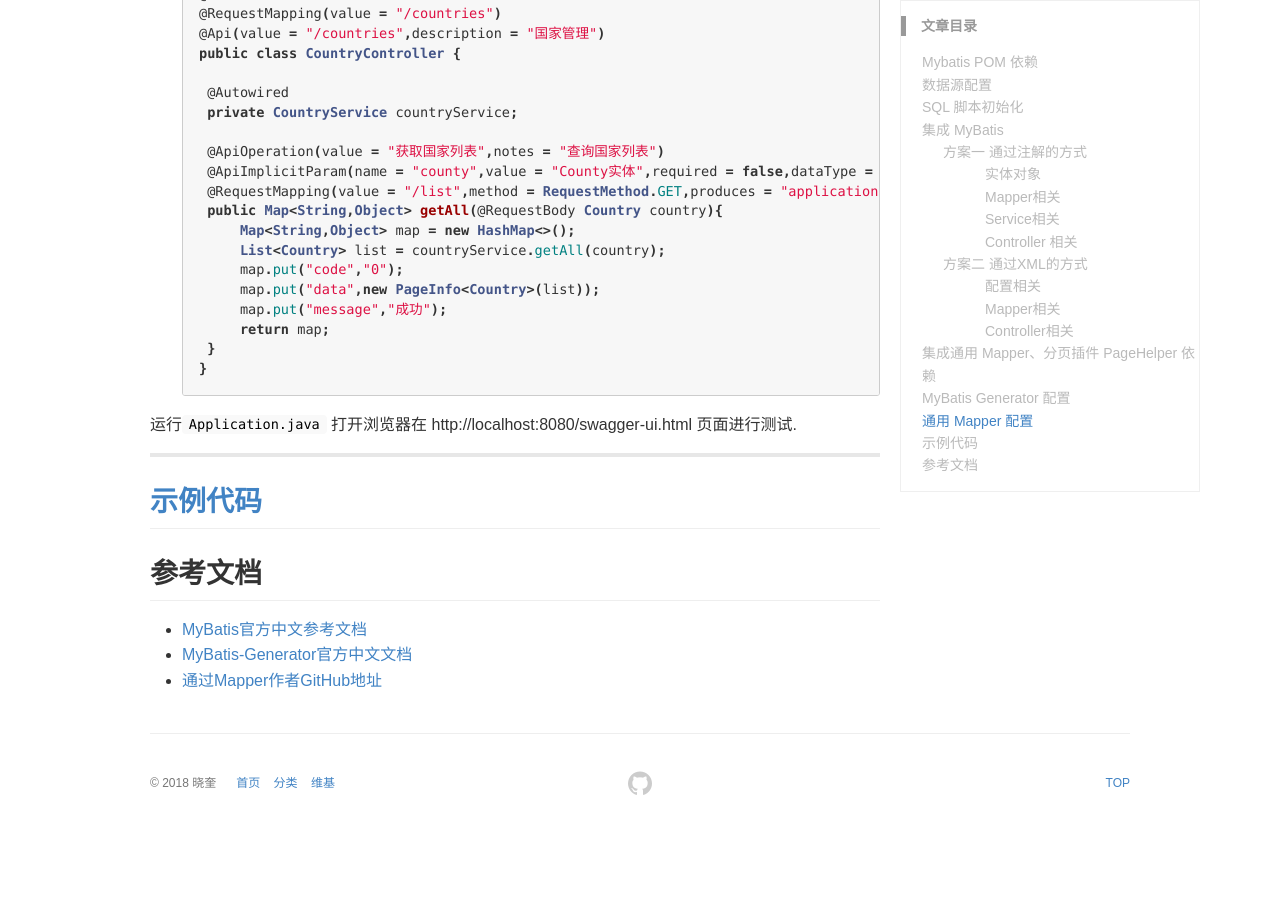
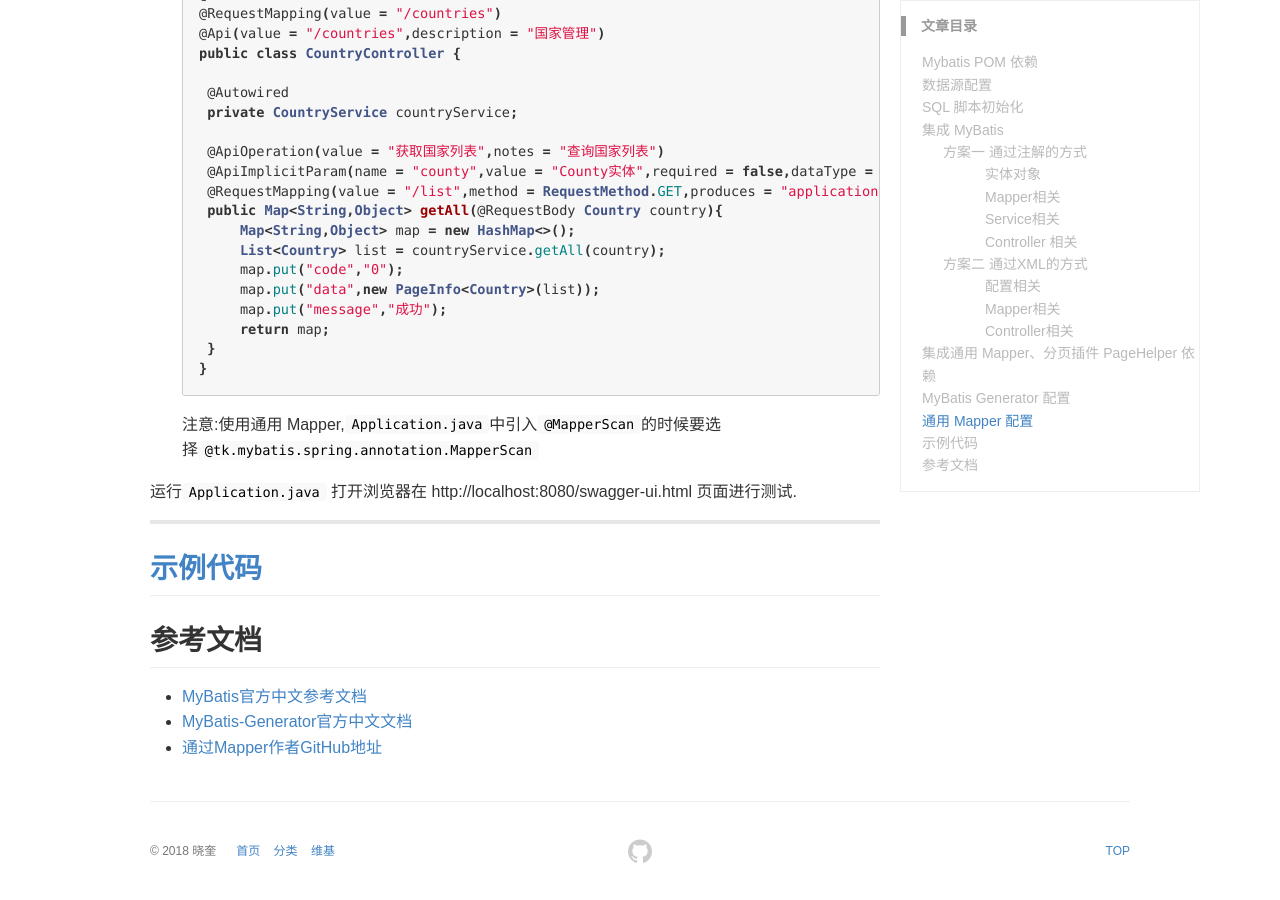
Before and after one commit to xiaokuicui/xiaokuicui.github.io, a Jekyll site: the page built from _posts/2018-01-05-springboot_05_mybatis.md, in a window 1280 px wide and 900 px high, scrolled down 8711 px. Built offline with Jekyll 4.4.1, drawn with Linux system fonts in a browser that asks for light colours; comment, search, counter and statistics services are not loaded; before the commit the page ends 9543 px from its top, so only the background shows below that.

Commit message:
spring-boot-mybatis

````diff
--- a/_posts/2018-01-05-springboot_05_mybatis.md
+++ b/_posts/2018-01-05-springboot_05_mybatis.md
@@ -413,6 +413,7 @@
     }
 }
 ```
+注意:使用通用 Mapper,``Application.java``中引入``@MapperScan``的时候要选择``@tk.mybatis.spring.annotation.MapperScan``
 
 运行``Application.java`` 打开浏览器在 http://localhost:8080/swagger-ui.html 页面进行测试.
 
````
